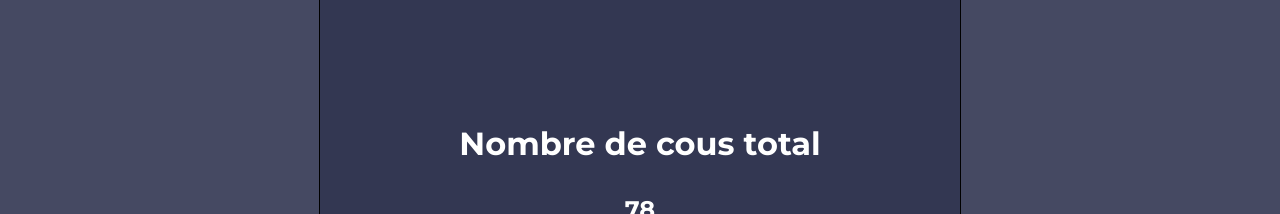
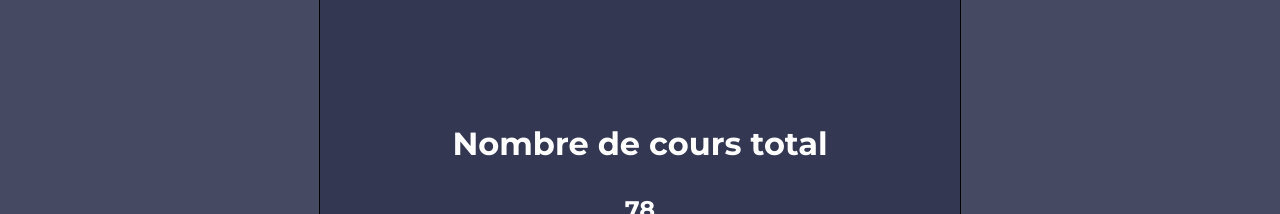
Before and after one commit to Projet-saline/One-Office, a React (Create React App) app: page /hometest in a window 1280 px wide. Shown: the part 6660-6874 px from the top of the page. Built offline with nearby package versions, Linux system fonts and the light colour scheme.

Commit message:
feat: faute

```diff
--- a/src/Components/CardAllCurses.js
+++ b/src/Components/CardAllCurses.js
@@ -4,7 +4,7 @@ import Card from '../Components/Card.js';
 
 const CardAllCurses = () => {
     return (
-        <Card title="Nombre de cous total">
+        <Card title="Nombre de cours total">
             <h6>{studyData.someData}</h6>
         </Card>
     );
```
